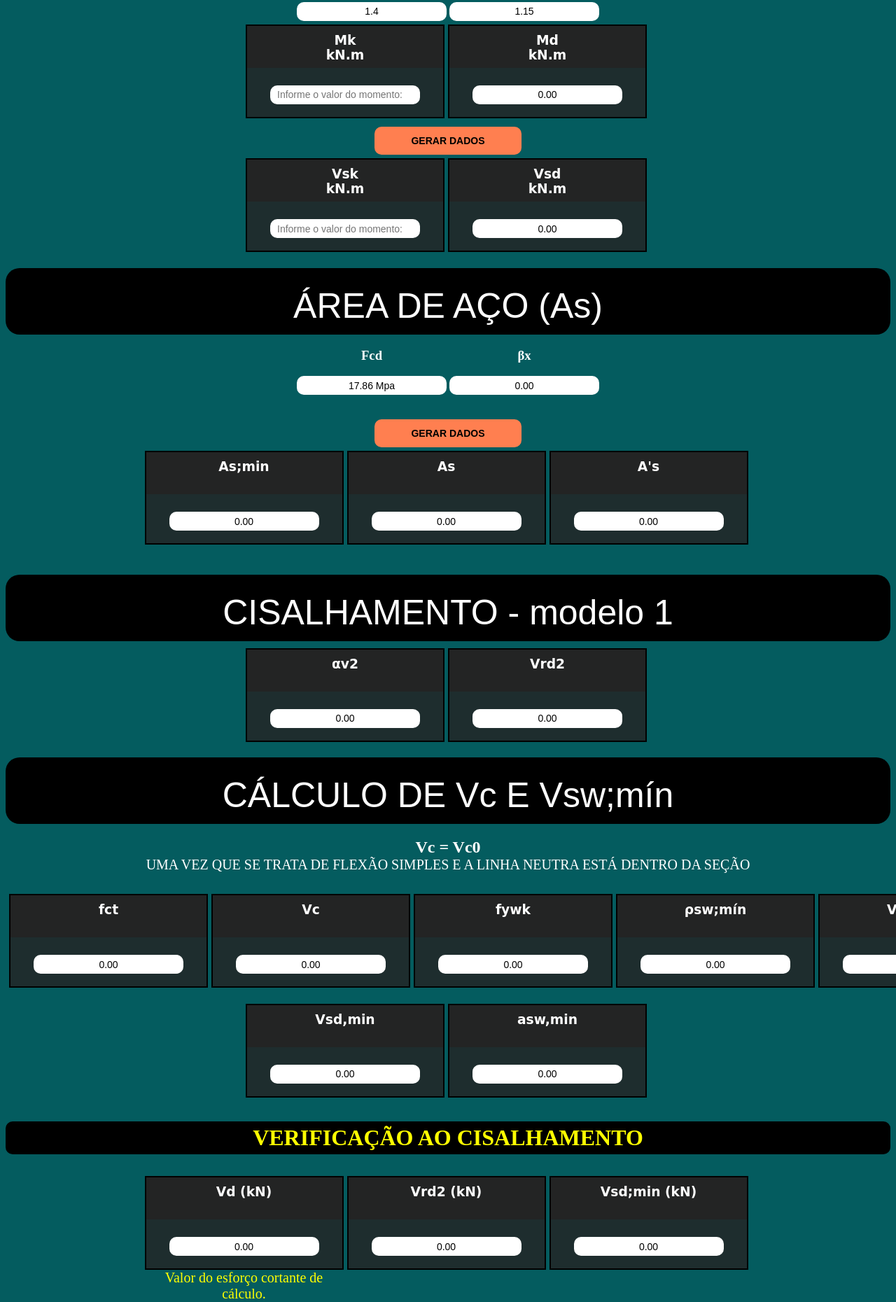
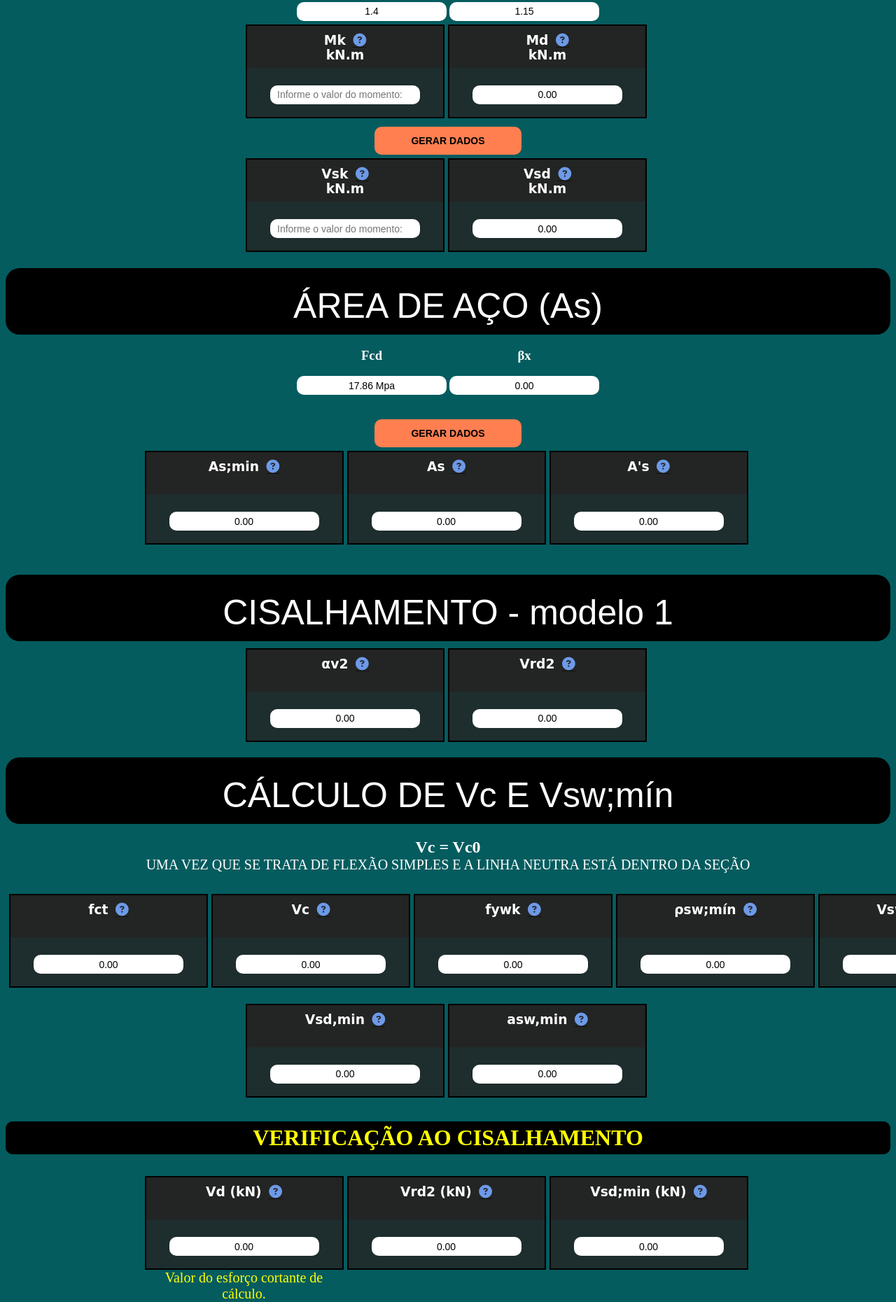
Before and after one commit to MuriloSchivinin/tcc_dimensionamento_viga_concreto_armado, a plain HTML site: page index.html in a window 1280 px wide. Shown: the part 761-2621 px from the top of the page at 70% size. Drawn offline with Linux system fonts and the light colour scheme; a web font is replaced by a local one.

Commit message:
MANUTENÇÕES CAIXAS INFORMATIVAS E ADD SCROOLLBAR.CSS

```diff
--- a/index.html
+++ b/index.html
@@ -15,6 +15,7 @@
     <!-- CSS -->
     <link rel="stylesheet" href="style.css">
     <link rel="stylesheet" href="modal.css">
+    <link rel="stylesheet" href="scroollbar.css">
 
     <title>INFORMAÇÕES INICIAIS</title>
 </head>
@@ -61,7 +62,7 @@
             </div>
 
             <div class="div-filha">
-                <H3>CLASSE DE AGRESSIVIDADE</H3>
+                <H3>CLASSE DE AGRESSIVIDADE <i class="fas fa-circle-question tooltip" onclick="processa_mensagem(3);"><span class="tooltiptext">Ver mais</span></i></H3>
                 <br>
                 <select id="CLASSES">
                     <option value="I">I - FRACA</option>
@@ -72,19 +73,19 @@
             </div>
 
             <div class="div-filha">
-                <H3><br>VÃO EFETIVO (m)</H3>
+                <H3><br>VÃO EFETIVO (m) <i class="fas fa-circle-question tooltip" onclick="processa_mensagem(4);"><span class="tooltiptext">Ver mais</span></i></H3>
                 <br>
                 <input id="vao" type="number" min="0" placeholder="Informe o Vão efetivo da Viga:">
             </div>
 
             <div class="div-filha">
-                <H3><br>LARGURA (CM)</H3>
+                <H3><br>LARGURA (CM) <i class="fas fa-circle-question tooltip" onclick="processa_mensagem(5);"><span class="tooltiptext">Ver mais</span></i></H3>
                 <br>
                 <input id="largura" type="number" min="0" placeholder="Informe a Largura da Viga:">
             </div>
 
             <div class="div-filha">
-                <H3>DIÂMETRO ARMADURA TRANSVERSAL (Øt)</H3>
+                <H3>DIÂMETRO ARMADURA TRANSVERSAL (Øt) <i class="fas fa-circle-question tooltip" onclick="processa_mensagem(6);"><span class="tooltiptext">Ver mais</span></i></H3>
                 <br>
                 <select id="ARM-TRA">
                     <option value="LON1" selected="select">5 mm</option>
@@ -96,7 +97,7 @@
             </div>
 
             <div class="div-filha">
-                <H3>DIÂMETRO ARMADURA LONGITUDINAL (Øl)</H3>
+                <H3>DIÂMETRO ARMADURA LONGITUDINAL (Øl) <i class="fas fa-circle-question tooltip" onclick="processa_mensagem(7);"><span class="tooltiptext">Ver mais</span></i></H3>
                 <br>
                 <select id="ARM-LON">
                     <option value="TRA1">6.3 mm</option>
@@ -118,18 +119,18 @@
         <div id="RESULTADOS-INICIAIS">
 
             <div>
-                <H3><br>COBRIMENTO mm</H3>
+                <H3><br>COBRIMENTO mm <i class="fas fa-circle-question tooltip" onclick="processa_mensagem(8);"><span class="tooltiptext">Ver mais</span></i></H3>
                 <input id="cobrimento" type="text" disabled="disabled" value="-">
             </div>
 
             <div>
-                <H3>ALTURA <br>(PRE-DIMENSIONAMENTO) cm</H3>
+                <H3>ALTURA <i class="fas fa-circle-question tooltip" onclick="processa_mensagem(9);"><span class="tooltiptext">Ver mais</span></i> <br>(PRE-DIMENSIONAMENTO) cm </H3>
                 <input id="altPre" type="text" disabled="disabled" value="-">
             </div>
             <p id="resultado-altura-pre"></p>
 
             <div>
-                <H3><br>ALTURA ÚTIL (d) cm</H3>
+                <H3><br>ALTURA ÚTIL (d) cm <i class="fas fa-circle-question tooltip" onclick="processa_mensagem(10);"><span class="tooltiptext">Ver mais</span></i></H3>
                 <input id="altUti" type="text" disabled="disabled" value="-">
             </div>
 
@@ -155,13 +156,13 @@
         <div id="dados-acoes">
             <div class="acoes">
                 <div class="div-filha">
-                    <H3>Mk <br>kN.m</H3>
+                    <H3>Mk <i class="fas fa-circle-question tooltip" onclick="processa_mensagem(11);"><span class="tooltiptext">Ver mais</span></i><br>kN.m</H3>
                     <br>
                     <input id="MK" type="number" min="0" placeholder="Informe o valor do momento:">
                 </div>
 
                 <div class="div-filha">
-                    <H3>Md <br>kN.m</H3>
+                    <H3>Md <i class="fas fa-circle-question tooltip" onclick="processa_mensagem(12);"><span class="tooltiptext">Ver mais</span></i><br>kN.m</H3>
                     <br>
                     <input id="MD" type="text" disabled="disabled" value="0.00">
                 </div>
@@ -173,13 +174,13 @@
 
             <div class="acoes">
                 <div class="div-filha">
-                    <H3>Vsk <br>kN.m</H3>
+                    <H3>Vsk <i class="fas fa-circle-question tooltip" onclick="processa_mensagem(13);"><span class="tooltiptext">Ver mais</span></i><br>kN.m</H3>
                     <br>
                     <input id="Vsk" type="number" min="0" placeholder="Informe o valor do momento:">
                 </div>
 
                 <div class="div-filha">
-                    <H3>Vsd <br>kN.m</H3>
+                    <H3>Vsd <i class="fas fa-circle-question tooltip" onclick="processa_mensagem(14);"><span class="tooltiptext">Ver mais</span></i><br>kN.m</H3>
                     <br>
                     <input id="Vsd" type="text" disabled="disabled" value="0.00">
                 </div>
@@ -212,17 +213,17 @@
 
             <div class="calculo-as">
                 <div class="div-filha">
-                    <H3>As;min</H3>
+                    <H3>As;min <i class="fas fa-circle-question tooltip" onclick="processa_mensagem(15);"><span class="tooltiptext">Ver mais</span></i></H3>
                     <br>
                     <input id="As-min" type="text" min="0" disabled="disabled" value="0.00">
                 </div>
                 <div class="div-filha">
-                    <H3>As</H3>
+                    <H3>As <i class="fas fa-circle-question tooltip" onclick="processa_mensagem(16);"><span class="tooltiptext">Ver mais</span></i></H3>
                     <br>
                     <input id="As" type="text" min="0" disabled="disabled" value="0.00">
                 </div>
                 <div class="div-filha">
-                    <H3>A's</H3>
+                    <H3>A's <i class="fas fa-circle-question tooltip" onclick="processa_mensagem(17);"><span class="tooltiptext">Ver mais</span></i></H3>
                     <br>
                     <input id="ALs" type="text" min="0" disabled="disabled" value="0.00">
                 </div>
@@ -237,12 +238,12 @@
         <div id="dados-cisalhamento">
             <div class="calculo-cisalhamento">
                 <div class="div-filha">
-                    <H3>αv2</H3>
+                    <H3>αv2 <i class="fas fa-circle-question tooltip" onclick="processa_mensagem(18);"><span class="tooltiptext">Ver mais</span></i></H3>
                     <br>
                     <input id="alfV2" type="text" min="0" disabled="disabled" value="0.00">
                 </div>
                 <div class="div-filha">
-                    <H3>Vrd2</H3>
+                    <H3>Vrd2 <i class="fas fa-circle-question tooltip" onclick="processa_mensagem(19);"><span class="tooltiptext">Ver mais</span></i></H3>
                     <br>
                     <input id="vrd2" type="text" min="0" disabled="disabled" value="0.00">
                 </div>
@@ -259,27 +260,27 @@
         <div class="dados-Vc-Vsw">
             <div class="calculo-Vc-Vsw">
                 <div class="div-filha">
-                    <H3>fct</H3>
+                    <H3>fct <i class="fas fa-circle-question tooltip" onclick="processa_mensagem(20);"><span class="tooltiptext">Ver mais</span></i></H3>
                     <br>
                     <input id="fctd" type="text" min="0" disabled="disabled" value="0.00">
                 </div>
                 <div class="div-filha">
-                    <H3>Vc</H3>
+                    <H3>Vc <i class="fas fa-circle-question tooltip" onclick="processa_mensagem(21);"><span class="tooltiptext">Ver mais</span></i></H3>
                     <br>
                     <input id="Vc" type="text" min="0" disabled="disabled" value="0.00">
                 </div>
                 <div class="div-filha">
-                    <H3>fywk</H3>
+                    <H3>fywk <i class="fas fa-circle-question tooltip" onclick="processa_mensagem(22);"><span class="tooltiptext">Ver mais</span></i></H3>
                     <br>
                     <input id="fywk" type="text" min="0" disabled="disabled" value="0.00">
                 </div>
                 <div class="div-filha">
-                    <H3>ρsw;mín</H3>
+                    <H3>ρsw;mín <i class="fas fa-circle-question tooltip" onclick="processa_mensagem(23);"><span class="tooltiptext">Ver mais</span></i></H3>
                     <br>
                     <input id="psw-Min" type="text" min="0" disabled="disabled" value="0.00">
                 </div>
                 <div class="div-filha">
-                    <H3>Vsw,min</H3>
+                    <H3>Vsw,min <i class="fas fa-circle-question tooltip" onclick="processa_mensagem(24);"><span class="tooltiptext">Ver mais</span></i></H3>
                     <br>
                     <input id="Vsw-Min" type="text" min="0" disabled="disabled" value="0.00">
                 </div>
@@ -289,12 +290,12 @@
         <div class="dados-Vc-Vsw">
             <div class="calculo-Vc-Vsw">
                 <div class="div-filha">
-                    <H3>Vsd,min</H3>
+                    <H3>Vsd,min <i class="fas fa-circle-question tooltip" onclick="processa_mensagem(25);"><span class="tooltiptext">Ver mais</span></i></H3>
                     <br>
                     <input id="Vsd-Min" type="text" min="0" disabled="disabled" value="0.00">
                 </div>
                 <div class="div-filha">
-                    <H3>asw,min</H3>
+                    <H3>asw,min <i class="fas fa-circle-question tooltip" onclick="processa_mensagem(26);"><span class="tooltiptext">Ver mais</span></i></H3>
                     <br>
                     <input id="asw-min" type="text" min="0" disabled="disabled" value="0.00">
                 </div>
@@ -304,19 +305,19 @@
         <div class="dados-Vc-Vsw">
             <div class="calculo-Vc-Vsw">
                 <div class="div-filha">
-                    <H3>Vd (kN)</H3>
+                    <H3>Vd (kN) <i class="fas fa-circle-question tooltip" onclick="processa_mensagem(27);"><span class="tooltiptext">Ver mais</span></i></H3>
                     <br>
                     <input id="Vd-Cis" type="text" min="0" disabled="disabled" value="0.00">
                     <p style="color: yellow;">Valor do esforço cortante de cálculo.</p>
                 </div>
                 <div class="div-filha">
-                    <H3>Vrd2 (kN)</H3>
+                    <H3>Vrd2 (kN) <i class="fas fa-circle-question tooltip" onclick="processa_mensagem(28);"><span class="tooltiptext">Ver mais</span></i></H3>
                     <br>
                     <input id="Vrd2-Cis" type="text" min="0" disabled="disabled" value="0.00">
                     <p id="info-Vrd2-Cis" style="color: yellow;"></p>
                 </div>
                 <div class="div-filha">
-                    <H3>Vsd;min (kN)</H3>
+                    <H3>Vsd;min (kN) <i class="fas fa-circle-question tooltip" onclick="processa_mensagem(29);"><span class="tooltiptext">Ver mais</span></i></H3>
                     <br>
                     <input id="VsdMin-Cis" type="text" min="0" disabled="disabled" value="0.00">
                     <p id="info-VsdMin-Cis" style="color: yellow;"></p>
--- a/modal.js
+++ b/modal.js
@@ -8,11 +8,119 @@ function processa_mensagem(id_mensagem) {
     switch (id_mensagem) {
         case 1:
             titulo = 'CLASSE DE RESISTÊNCIA DO CONCRETO (fck)';
-            texto = 'Teste descrição nº1';
+            texto = '-';
             break;
         case 2:
             titulo = 'CLASSE DE RESISTÊNCIA DO AÇO';
-            texto = 'numero 2 - teste de conteudo';
+            texto = '-';
+            break;
+        case 3:
+            titulo = 'CLASSE DE AGRESSIVIDADE';
+            texto = '-';
+            break;
+        case 4:
+            titulo = 'VÃO EFETIVO (m)';
+            texto = '-';
+            break;
+        case 5:
+            titulo = 'LARGURA (CM)';
+            texto = '-';
+            break;
+        case 6:
+            titulo = 'DIÂMETRO ARMADURA TRANSVERSAL (Øt)';
+            texto = '-';
+            break;
+        case 7:
+            titulo = 'DIÂMETRO ARMADURA LONGITUDINAL (Øl)';
+            texto = '-';
+            break;
+        case 8:
+            titulo = 'COBRIMENTO mm';
+            texto = '-';
+            break;
+        case 9:
+            titulo = 'ALTURA (PRE-DIMENSIONAMENTO) cm';
+            texto = '-';
+            break;
+        case 10:
+            titulo = 'ALTURA ÚTIL (d) cm';
+            texto = '-';
+            break;
+        case 11:
+            titulo = 'Mk kN.m';
+            texto = '-';
+            break;
+        case 12:
+            titulo = 'Md kN.m';
+            texto = '-';
+            break;
+        case 13:
+            titulo = 'Vsk kN.m';
+            texto = '-';
+            break;
+        case 14:
+            titulo = 'Vsd kN.m';
+            texto = '-';
+            break;
+        case 15:
+            titulo = 'As;min';
+            texto = '-';
+            break;
+        case 16:
+            titulo = 'As';
+            texto = '-';
+            break;
+        case 17:
+            titulo = `A's`;
+            texto = '-';
+            break;
+        case 18:
+            titulo = 'αv2';
+            texto = '-';
+            break;
+        case 19:
+            titulo = 'Vrd2';
+            texto = '-';
+            break;
+        case 20:
+            titulo = 'fct';
+            texto = '-';
+            break;
+        case 21:
+            titulo = 'Vc';
+            texto = '-';
+            break;
+        case 22:
+            titulo = 'fywk';
+            texto = '-';
+            break;
+        case 23:
+            titulo = 'ρsw;mín';
+            texto = '-';
+            break;
+        case 24:
+            titulo = 'Vsw,min';
+            texto = '-';
+            break;
+        case 25:
+            titulo = 'Vsd,min';
+            texto = '-';
+            break;
+        case 26:
+            titulo = 'asw,min';
+            texto = '-';
+            break;
+        case 27:
+            titulo = `Vd (kN)`;
+            texto = '-';
+            break;
+        case 28:
+            titulo = 'Vrd2 (kN)';
+            texto = '-';
+            break;
+        case 29:
+            titulo = 'Vrd2 (kN)';
+            texto = '-';
             break;
         default:
             titulo = '';
--- /dev/null
+++ b/scroollbar.css
@@ -0,0 +1,23 @@
+/* width */
+::-webkit-scrollbar {
+  width: 15px;
+}
+
+/* Track */
+::-webkit-scrollbar-track {
+  /* box-shadow: inset 0 0 5px grey;  */
+  border-radius: 10px;
+  background-color: rgba(0,0,0,0.1);
+}
+
+/* Handle */
+::-webkit-scrollbar-thumb {
+  background: #045c5f;
+  border-radius: 10px;
+  box-shadow: inset 0 0 5px grey;
+}
+
+/* Handle on hover */
+::-webkit-scrollbar-thumb:hover {
+  background: #022c2d;
+}
```
